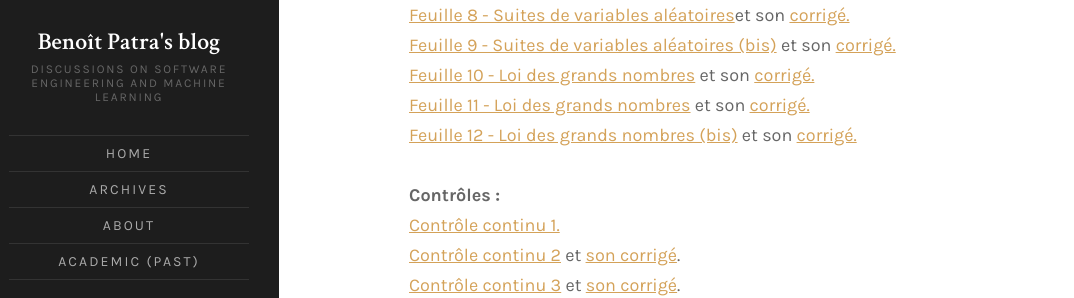
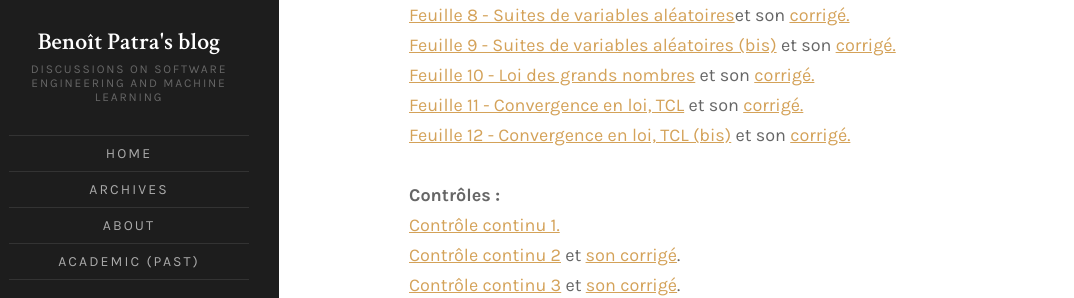
Before and after one commit to bpatra/personal-blog, a Jekyll site: the page built from academic.md, in a window 1280 px wide and 900 px high, scrolled down 2761 px. Shown: the part 166-464 px from the top of the window, without its empty margins (21-1095 px from the left). Built offline with Jekyll 4.4.1, drawn with Linux system fonts in a browser that asks for light colours.

Commit message:
Correct mistakes in probability TD names

```diff
--- a/academic.md
+++ b/academic.md
@@ -98,14 +98,13 @@
 [Feuille 8 - Suites de variables aléatoires](/assets/download/teaching/LM345_TD8.pdf)et son [corrigé.](/assets/download/teaching/LM345_TD8_Corr.pdf)
 [Feuille 9 - Suites de variables aléatoires (bis)](/assets/download/teaching/LM345_TD9.pdf) et son [corrigé.](/assets/download/teaching/LM345_TD9_Corr.pdf)
 [Feuille 10 - Loi des grands nombres](/assets/download/teaching/LM345_TD10.pdf) et son [corrigé.](/assets/download/teaching/LM345_TD10_Corr.pdf)
-[Feuille 11 - Loi des grands nombres](/assets/download/teaching/LM345_TD11.pdf) et son [corrigé.](/assets/download/teaching/LM345_TD11_Corr.pdf)
-[Feuille 12 - Loi des grands nombres (bis)](/assets/download/teaching/LM345_TD12.pdf) et son [corrigé.](/assets/download/teaching/LM345_TD12_Corr.pdf)
+[Feuille 11 - Convergence en loi, TCL](/assets/download/teaching/LM345_TD11.pdf) et son [corrigé.](/assets/download/teaching/LM345_TD11_Corr.pdf)
+[Feuille 12 - Convergence en loi, TCL (bis)](/assets/download/teaching/LM345_TD12.pdf) et son [corrigé.](/assets/download/teaching/LM345_TD12_Corr.pdf)
 
 **Contrôles :**
 [Contrôle continu 1.](/assets/download/teaching/LM345_CC1.pdf)
 [Contrôle continu 2](/assets/download/teaching/LM345_CC2.pdf) et [son corrigé](/assets/download/teaching/LM345_CC2_Corr.pdf).
 [Contrôle continu 3](/assets/download/teaching/LM345_CC3.pdf) et [son corrigé](/assets/download/teaching/LM345_CC3_Corr.pdf).
-
 
 #### Université Pierre et Marie Curie, LM125 Algèbre linéaire (3S Gr2 Semestre 2).
 
```
